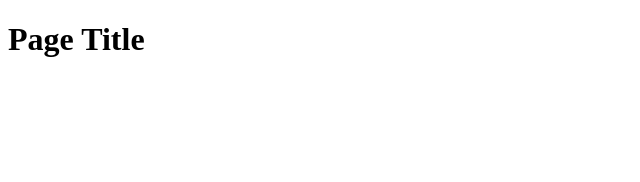
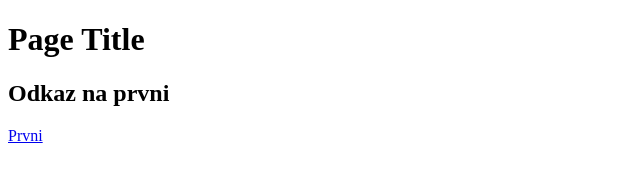
Before and after one commit to gyarab/2023_wa_sa_gavrylenko, a plain HTML site: page druhy.html in a window 1280 px wide. Shown: the whole page, without its empty margins (0-640 px from the left). Drawn offline with Linux system fonts and the light colour scheme.

Commit message:
prvni a druhy

```diff
--- a/druhy.html
+++ b/druhy.html
@@ -1,10 +1,13 @@
 <!DOCTYPE html>
 <html>
     <head>
-        <title>druhy HTML</title>
+        <title>Druhy HTML</title>
     </head>
 
     <body>
         <h1>Page Title</h1>
+        <h2>Odkaz na prvni</h2>
+        <a href="http://127.0.0.1:5500/prvni.html">Prvni</a>
+
     </body>
 </html>
```
Also changed, not shown: prvni.html (+4 -0 lines).
